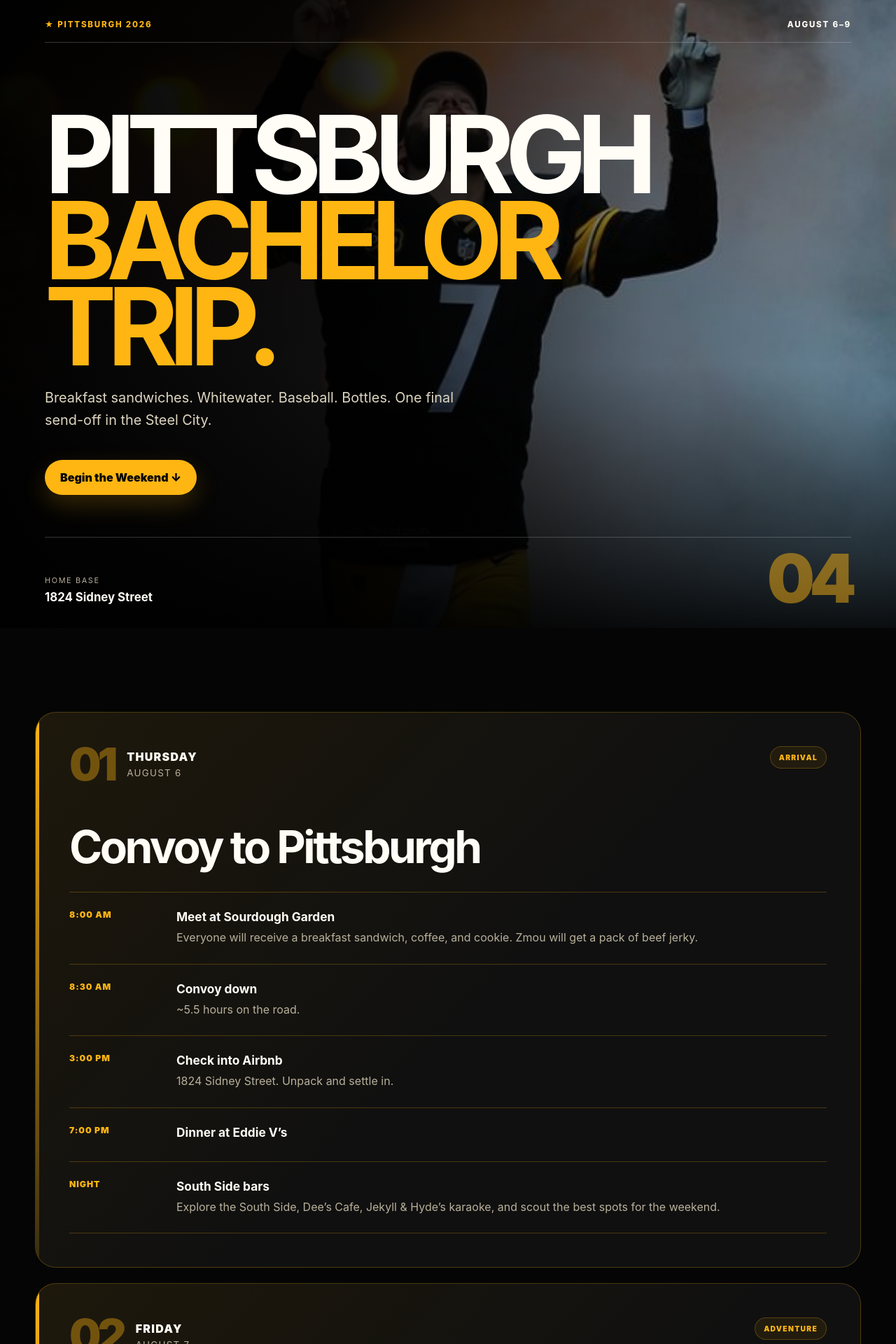
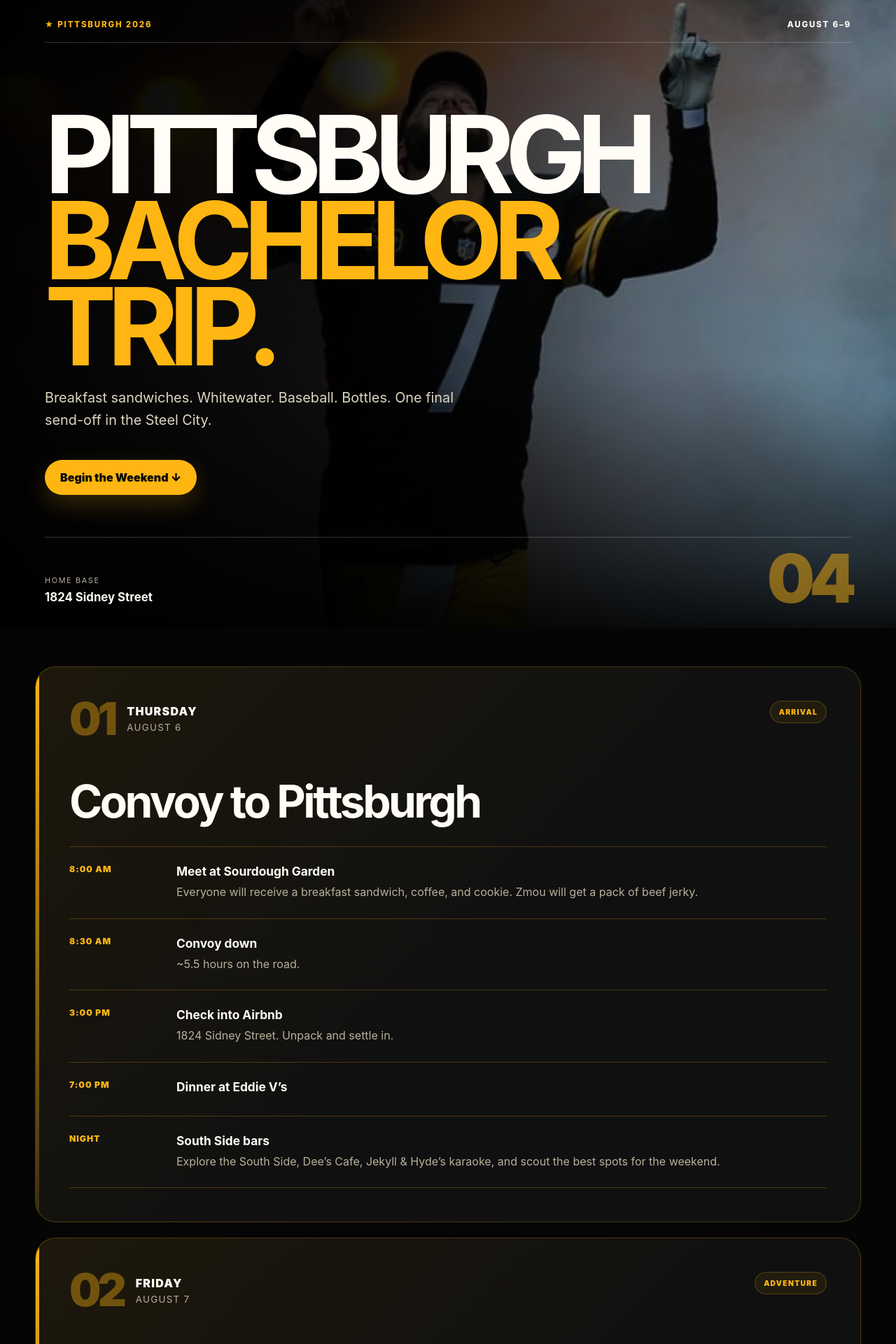
Before and after one commit to angeloturano/b7, a Next.js app: page / in a window 1280 px wide. Shown: the top 1920 px of the page at 70% size. Built offline with nearby package versions, Linux system fonts and the light colour scheme.

Commit message:
Adjust padding for .plan class in globals.css

```diff
--- a/app/globals.css
+++ b/app/globals.css
@@ -144,7 +144,7 @@ h1 span {
 .plan {
   width: min(1180px, calc(100% - 34px));
   margin: 0 auto;
-  padding: 120px 0;
+  padding: 55px 0 120px;
 }
 
 .intro h2,
```
